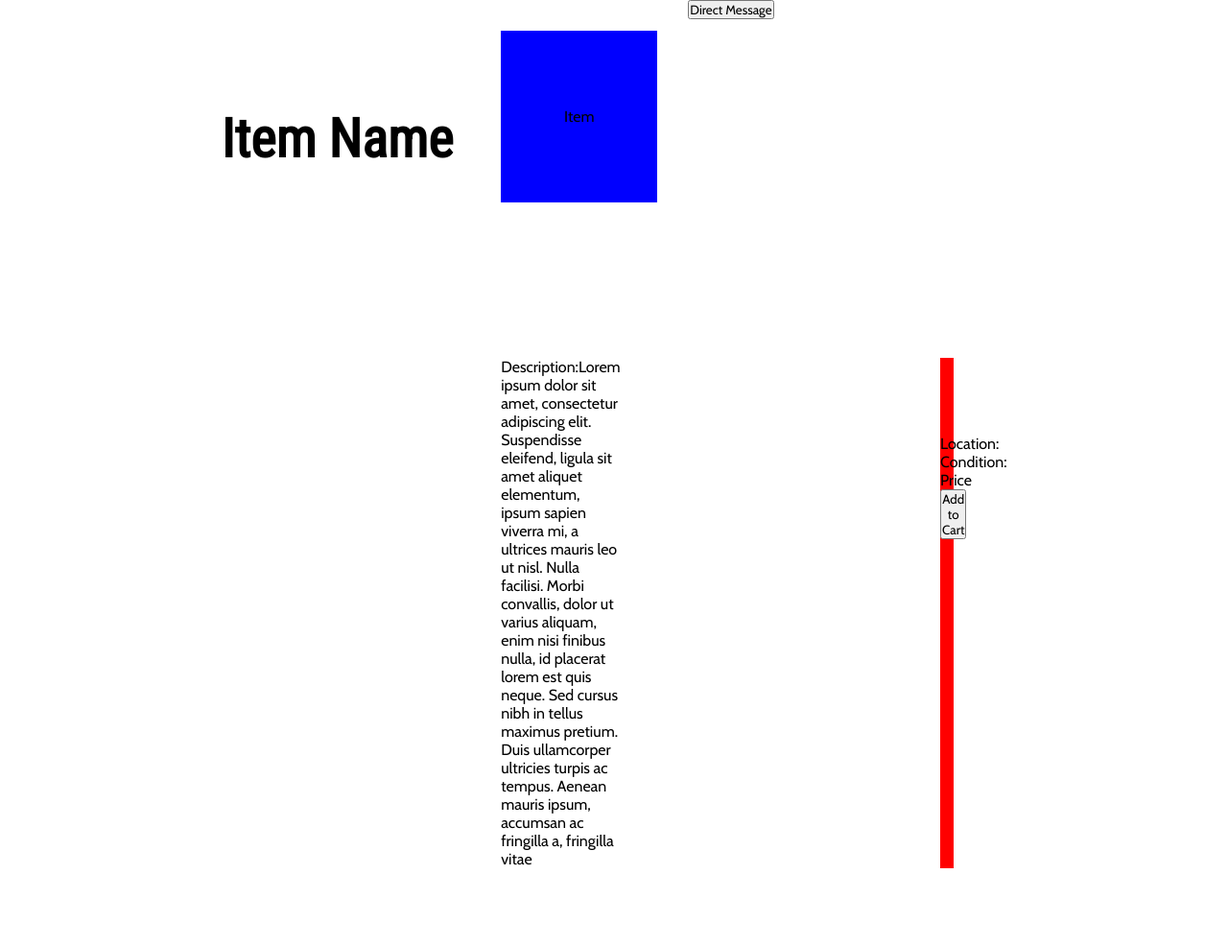
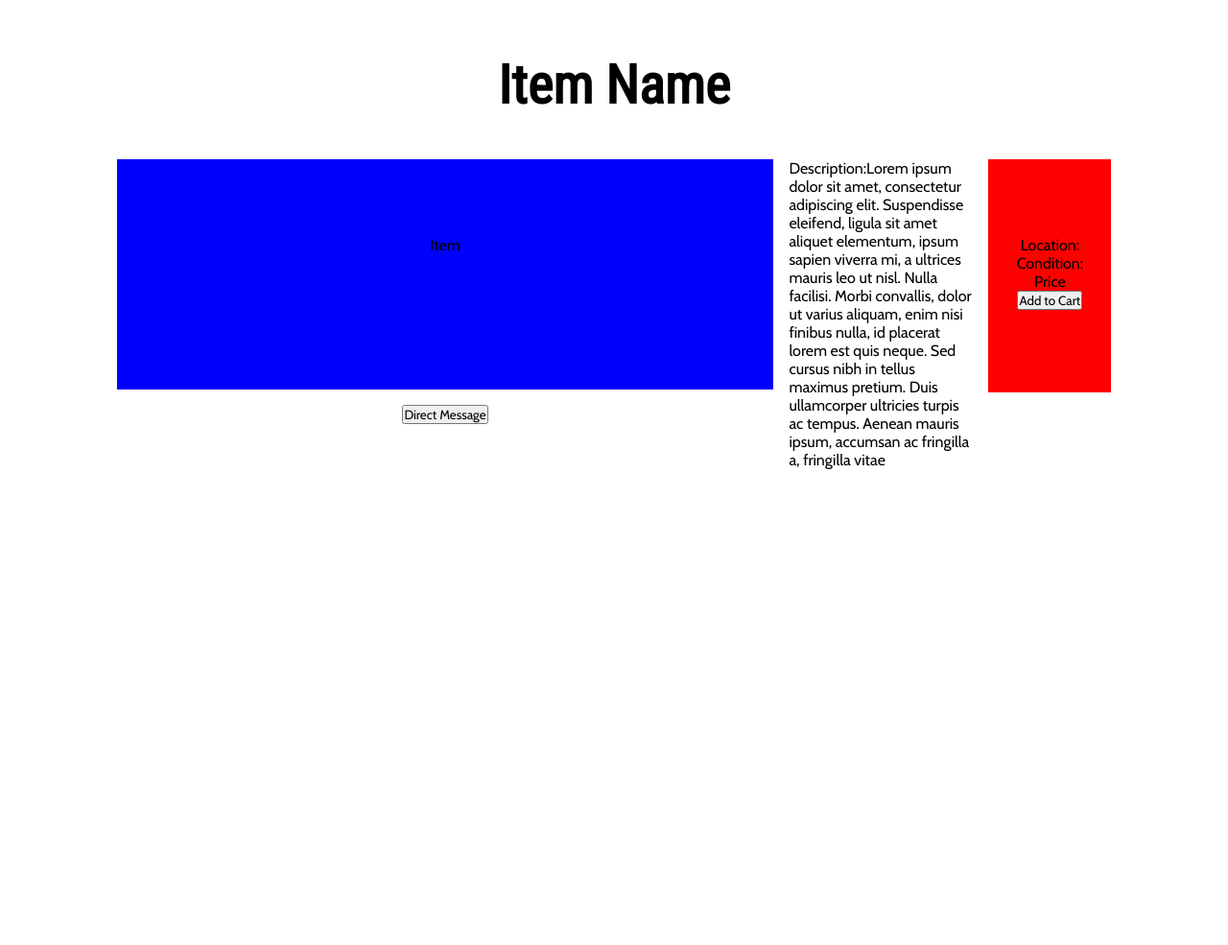
Before and after one commit to kcsommers/goodmarket, a Django app: page /show/ in a window 1280 px wide. Shown: the part 150-1135 px from the top of the page at 96% size. After the commit the page ends 639 px from the top, so only its background shows below. Run offline with Django 3.2, Linux system fonts and the light colour scheme.

Commit message:
adding styles to show page

```diff
--- a/main_app/static/css/main.css
+++ b/main_app/static/css/main.css
@@ -97,66 +97,77 @@ a {
 /***************** JACOB CSS *************************/
 
 .container {
-	width: 80%;
+	width: 90%;
 	margin: 0 auto;
 	display: grid;
-	grid-gap: 50px;
+	grid-gap: 1em;
+	grid-template-areas: 'item-name'
+						 'content'
+}
+
+.content {
+	display: grid;
+	grid-template-columns: 1fr 12em 8em;
+	grid-template-areas: 'col1 col2 col3';
+	grid-gap: 1em;
+	margin-bottom: 5em;
 }
 
 .checkout-box {
 	background-color: red;
 	margin-bottom: 5em;
-	width: 20%;
 	text-align: center;
-	float: right;
 	padding-top: 5em;
 	padding-bottom: 5em;
-	margin-top: 2em;
 }
 
 .item-name {
 	text-align: center;
-	margin-top: 2em;
+	display: block;
+	grid-area: 'item-name';
+	margin-top: 1em;
+	margin-bottom: .5em;
 }
 
 .item {
 	background-color: blue;
-	margin-bottom: 5em;
-	width: 40%;
+	margin-bottom: 1em;
 	text-align: center;
 	padding-top: 5em;
 	padding-bottom: 5em;
-	margin-right: 2em;
-	margin-top: 2em;
+	height: 15em;
+}
+
+
+.col {
+	vertical-align: top;
 }
 
 .col1 {
-	float: left;
-}
-
-.description {
-	margin-top: 2em;
-	width: 30%;
-}
-
-.col {
-	display: inline-block;
-	vertical-align: top;
-	margin-bottom: 5em;
-}
-
-.col1 {
-	grid-column: 1;
+	grid-area: "col1";
 }
 
 .col2 {
-	grid-column: 2;
+	grid-area: "col2";
 }
 
 .col3 {
-	grid-column: 3;
+	grid-area: "col3";
 }
 
+.message {
+	text-align: center;
+}
+
+@media only screen and (max-width:540px) {
+	.content {
+		grid-template-columns: 1fr;
+		grid-template-rows: 1fr 1fr 1fr;
+		grid-template-areas: 'col1'
+							 'col2'
+							 'col3';
+	}
+}
 /******************* WILL CSS ***********************/
 
 
--- a/main_app/templates/base.html
+++ b/main_app/templates/base.html
@@ -7,6 +7,7 @@
 	<title>Project 4</title>
 	<link rel="stylesheet" type="text/css" href="{% static 'css/main.css' %}">
 	<link href="https://fonts.googleapis.com/css?family=Cabin|Roboto+Condensed" rel="stylesheet">
+	<meta name="viewport" content="width=device-width, initial-scale=1.0">
 </head>
 <body>
 	<nav class="main-nav">
--- a/main_app/templates/show.html
+++ b/main_app/templates/show.html
@@ -1,12 +1,16 @@
 {% extends 'base.html' %}
 {% block content %}
+<h1 class="item-name">Item Name</h1>
+
 <div class="container">
-        <h1 class="item-name">Item Name</h1>
-        <div>
-            <p class="item col col1">Item</p>
-            <button class="message col1">Direct Message</button>
+        <div class="content">
+            <div class="col col1">
+                <p class="item">Item</p>
+                <div class="message col1"><button>Direct Message</button></div>
             </div>
-        <p class="description col col2">Description:Lorem ipsum dolor sit amet, consectetur adipiscing elit. Suspendisse eleifend, ligula sit amet aliquet elementum, ipsum sapien viverra mi, a ultrices mauris leo ut nisl. Nulla facilisi. Morbi convallis, dolor ut varius aliquam, enim nisi finibus nulla, id placerat lorem est quis neque. Sed cursus nibh in tellus maximus pretium. Duis ullamcorper ultricies turpis ac tempus. Aenean mauris ipsum, accumsan ac fringilla a, fringilla vitae</p>
+            <div class="col col2">
+                <p class="description">Description:Lorem ipsum dolor sit amet, consectetur adipiscing elit. Suspendisse eleifend, ligula sit amet aliquet elementum, ipsum sapien viverra mi, a ultrices mauris leo ut nisl. Nulla facilisi. Morbi convallis, dolor ut varius aliquam, enim nisi finibus nulla, id placerat lorem est quis neque. Sed cursus nibh in tellus maximus pretium. Duis ullamcorper ultricies turpis ac tempus. Aenean mauris ipsum, accumsan ac fringilla a, fringilla vitae</p>
+            </div>
             <div class="checkout-box col col3">
                 <p>Location:</p>
                 <p>Condition:</p>
@@ -14,4 +18,5 @@
                 <button>Add to Cart</button>
             </div>
         </div>
+    </div>
 {% endblock %}
```
Lines whose indentation alone changed are shown as unchanged.
